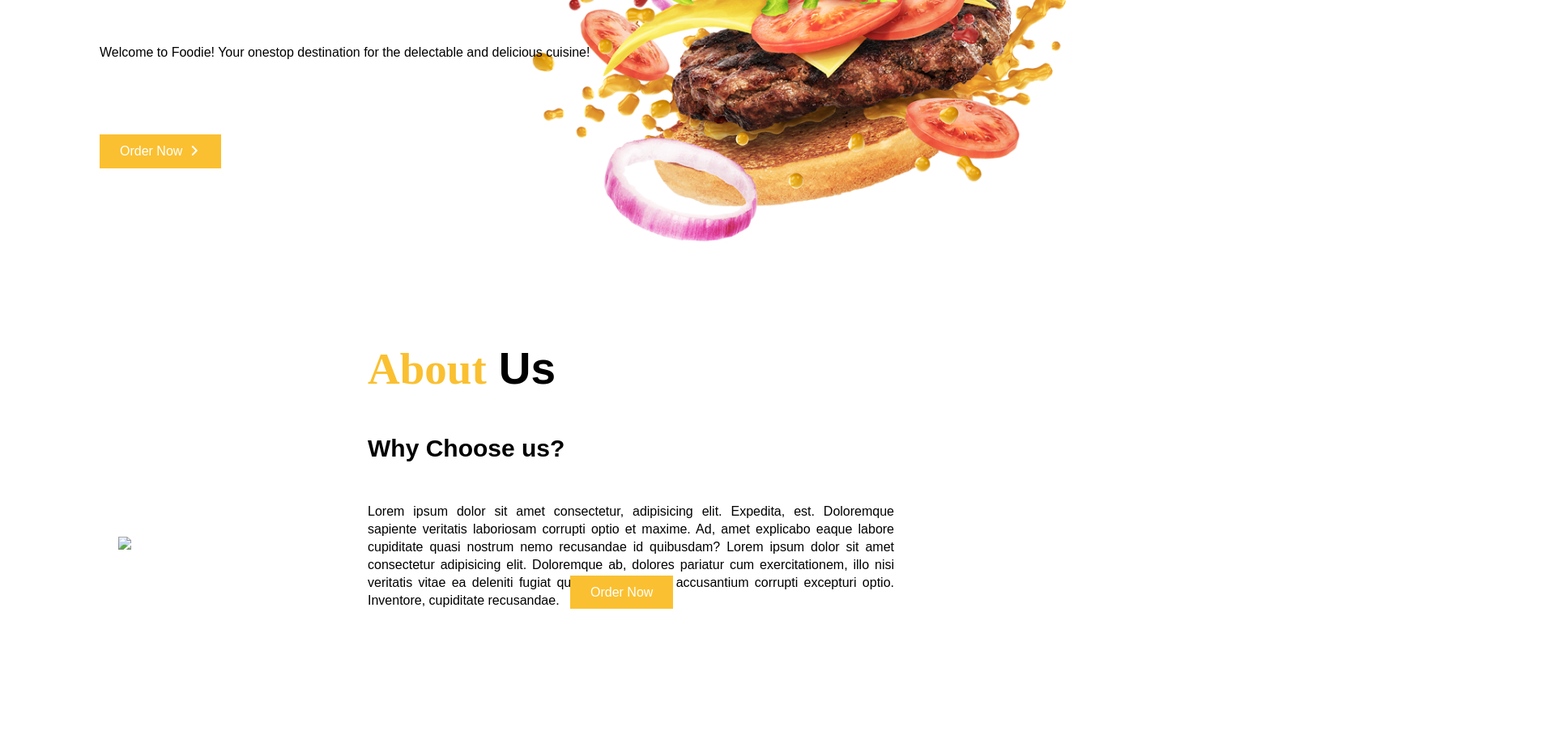
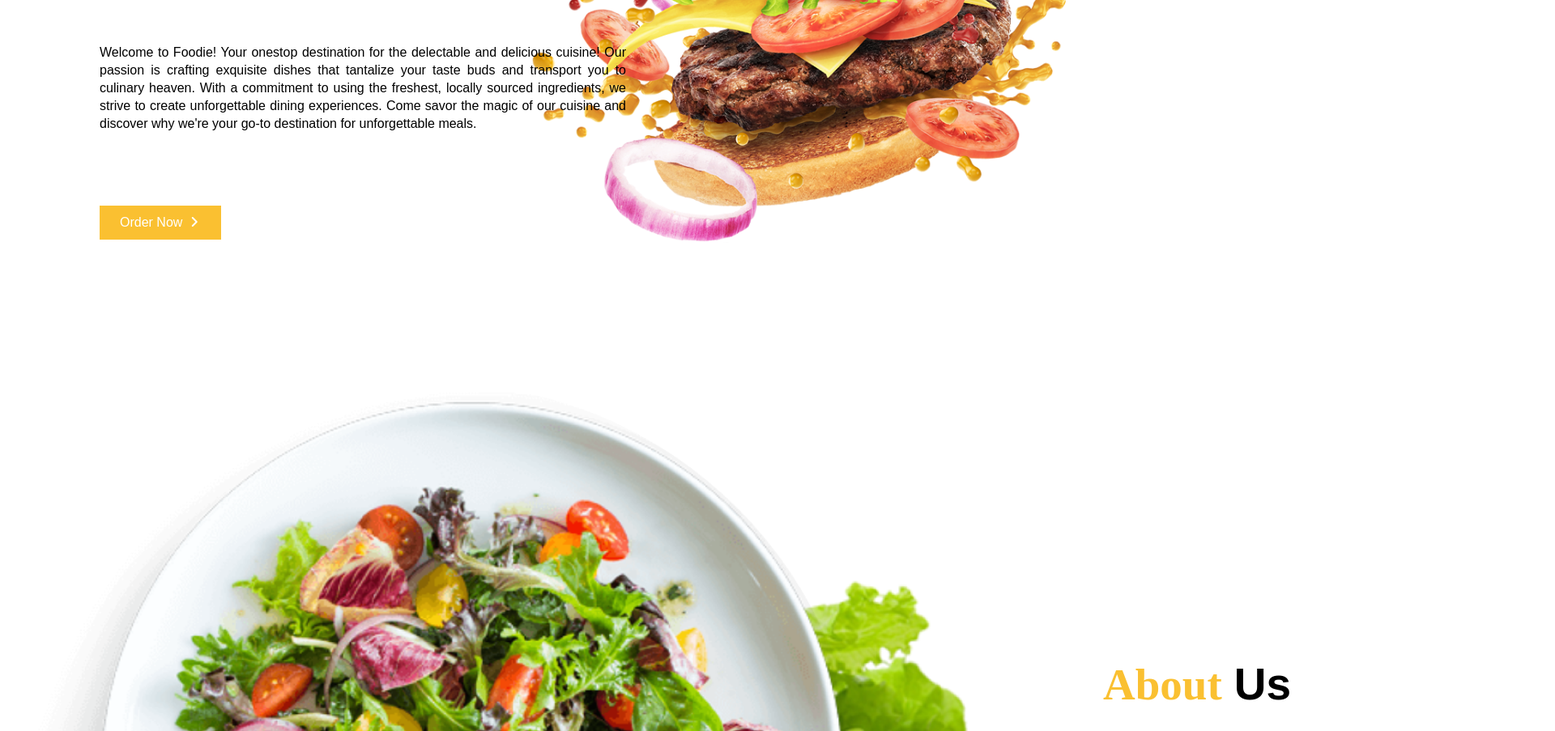
Before and after one commit to ishitadotexe/Ishita-Singh-2331209, a plain HTML site: page index.html in a window 1280 px wide. Shown: the part 397-1300 px from the top of the page at 81% size, 1920 px wide, since content can reach past the window. Drawn offline with Linux system fonts and the light colour scheme.

Commit message:
new test

```diff
--- a/index.html
+++ b/index.html
@@ -47,7 +47,7 @@
         </div>
 
         <p>
-          Welcome to Foodie! Your onestop destination for the delectable and delicious cuisine!
+          Welcome to Foodie! Your onestop destination for the delectable and delicious cuisine! Our passion is crafting exquisite dishes that tantalize your taste buds and transport you to culinary heaven. With a commitment to using the freshest, locally sourced ingredients, we strive to create unforgettable dining experiences. Come savor the magic of our cuisine and discover why we're your go-to destination for unforgettable meals.
         </p>
 
         <div class="main_btn">
@@ -66,20 +66,15 @@
  <div class="about" id="About">
     <div class="about_main">
 
-        <div class="image">
-            <img src="image/Food-Plate.png">
+        <div class="images">
+            <img src="images/Food-Plate.png">
         </div>
 
         <div class="about_text">
             <h1><span>About</span>Us</h1>
             <h3>Why Choose us?</h3>
             <p>
-                Lorem ipsum dolor sit amet consectetur, adipisicing elit. Expedita, est. Doloremque
-                sapiente veritatis laboriosam corrupti optio et maxime. Ad, amet explicabo eaque labore
-                cupiditate quasi nostrum nemo recusandae id quibusdam? Lorem ipsum dolor sit amet
-                consectetur adipisicing elit. Doloremque ab, dolores pariatur cum exercitationem, illo nisi
-                veritatis vitae ea deleniti fugiat quisquam tempora, accusantium corrupti excepturi optio.
-                Inventore, cupiditate recusandae.
+                At Foodie, we believe that dining should be more than just a meal; it should be an experience. That's why we've curated a menu of delicious dishes that are both innovative and comforting. Our team of skilled chefs takes pride in preparing each meal with love and attention to detail. From our cozy ambiance to our impeccable service, we're dedicated to providing you with a truly memorable dining experience. So, come and indulge in the best that we has to offer at foodie.
             </p>
         </div>
 
```
